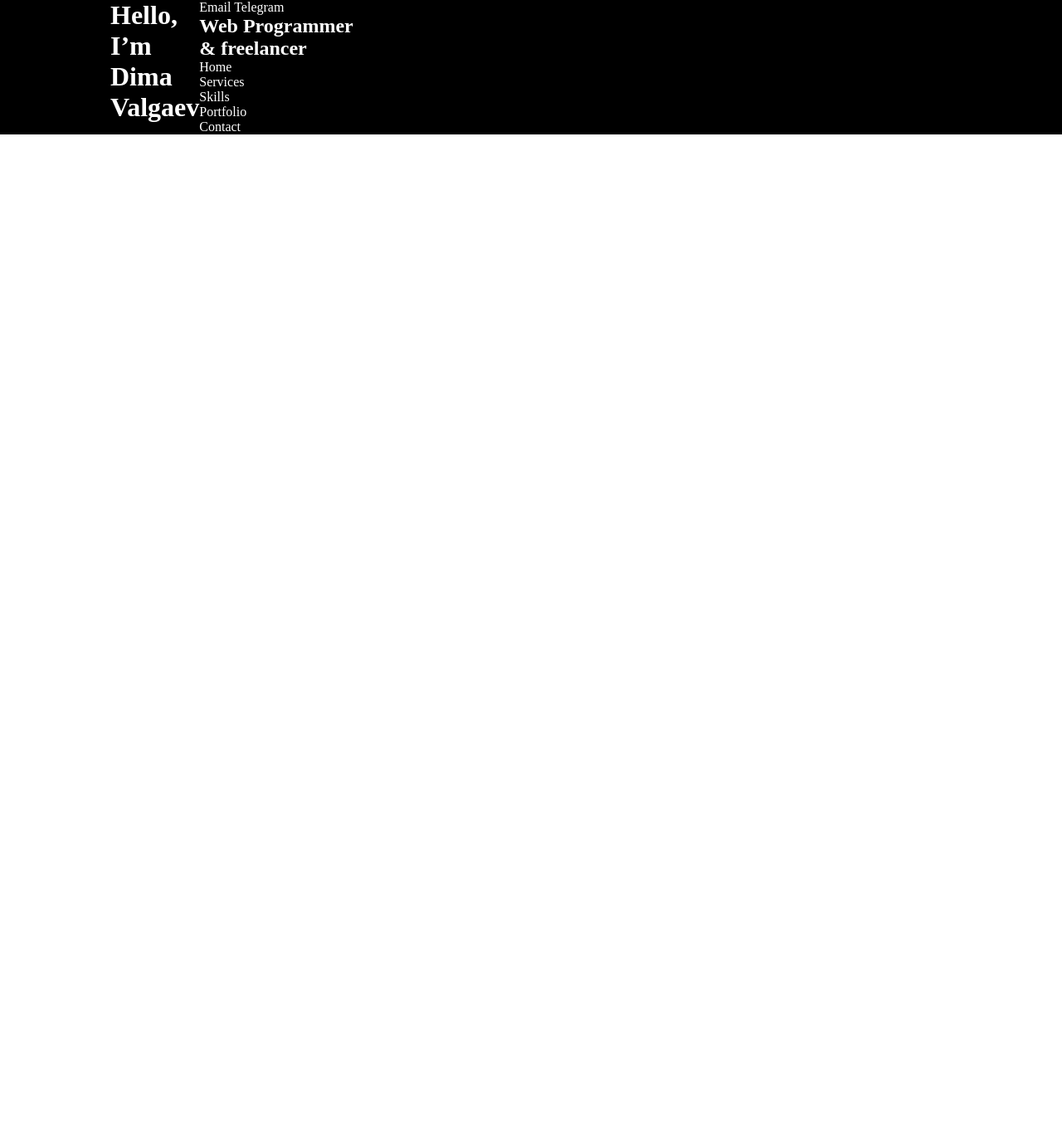
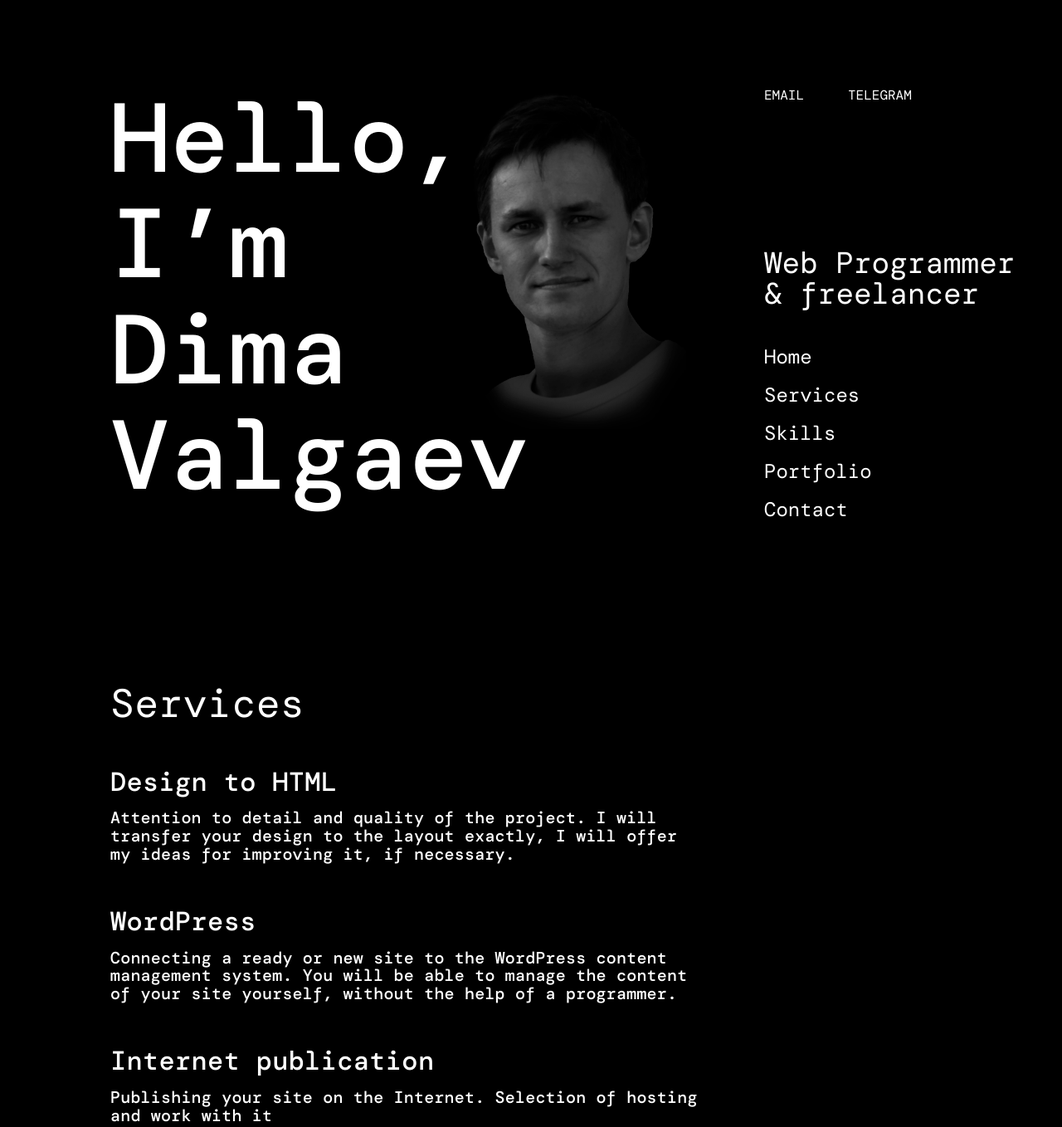
Before and after one commit to MuadDib3/en-portfolio, a plain HTML site: page index.html in a window 1280 px wide. Shown: the top 1358 px of the page at 83% size. Before the commit the page ends 800 px from the top, so only its background shows below. Drawn offline with nearby package versions, Linux system fonts and the light colour scheme; a web font is replaced by a local one.

Commit message:
07 02 23

```diff
--- a/index.html
+++ b/index.html
@@ -13,23 +13,55 @@
 <main>
 <div class="wrapper">
 <div class="content">
-   <div class="home">
+   <section class="home">
       <h1 class="home__title">
          Hello,<br>
          I’m <br>
          Dima <br>
          Valgaev
       </h1>
-      <div class="my-photo"></div>
-   </div>
-   <div class="services">
-
-   </div>
+      <div class="home__my-photo" style="background-image: url(/img/myPhoto.png);"></div>
+   </section>
+   <section class="services">
+      <h3 class="services__title">Services</h3>
+      <div class="services__item">
+         <h4 class="item__title">Design to&nbsp;HTML</h4>
+         <div class="item__text">Attention to&nbsp;detail and quality of&nbsp;the project. I&nbsp;will transfer your design to&nbsp;the layout exactly, I&nbsp;will offer my&nbsp;ideas for improving&nbsp;it, if&nbsp;necessary.</div>
+      </div>
+      <div class="services__item">
+         <h4 class="item__title">WordPress</h4>
+         <div class="item__text">Connecting a&nbsp;ready or&nbsp;new site to&nbsp;the WordPress content management system. You will be&nbsp;able to&nbsp;manage the content of&nbsp;your site yourself, without the help of&nbsp;a&nbsp;programmer.</div>
+      </div>
+      <div class="services__item">
+         <h4 class="item__title">Internet publication</h4>
+         <div class="item__text">Publishing your site on&nbsp;the Internet. Selection of&nbsp;hosting and work with&nbsp;it</div>
+      </div>
+   </section>
+   <section class="skills">
+      <h3 class="skills__title">Skills</h3>
+      <div class="skills__item">
+         <div class="item__title">HTML&nbsp;&amp; CSS</div>
+         <div class="item__text">Based on&nbsp;the graphical layout, I&nbsp;design the information architecture of&nbsp;the pages and write correct, semantic and expressive HTML markup</div>
+      </div>
+      <div class="skills__item">
+         <div class="item__title">Pixel Perfect</div>
+         <div class="item__text">Website design is&nbsp;not only beauty, but also its usability and efficiency. It&rsquo;s not something that can be&nbsp;sacrificed. Your site will be&nbsp;exactly the same as&nbsp;its design.
+         </div>
+      </div>
+      <div class="skills__item">
+         <div class="item__title">JavaScript</div>
+         <div class="item__text">The site should respond to&nbsp;user actions. Whether it&rsquo;s a&nbsp;click or&nbsp;a&nbsp;device change, with javascript I&rsquo;ll make the site interactive.</div>
+      </div>
+      <div class="skills__item">
+         <div class="item__title">Content Management Systems</div>
+         <div class="item__text"></div>
+      </div>
+   </section>
 </div>
 <nav class="nav">
    <div class="nav__contacts">
-      <a href="mailto:myaddib3@gmail.com" class="nav__links">Email</a>
-      <a href="#" class="nav__links">Telegram</a>
+      <a href="mailto:myaddib3@gmail.com">Email</a>
+      <a href="#">Telegram</a>
    </div>
    <h2 class="nav__title">Web Programmer<br>&amp;&nbsp;freelancer</h2>
    <ul class="nav__links">
@@ -40,6 +72,7 @@
       <li class="links__item">Contact</li>
    </ul>
 </nav>
+<br><br><br><br><br><br><br><br><br><br><br><br><br><br><br><br><br><br><br><br><br><br><br><br><br><br><br><br><br><br><br><br><br><br><br><br><br><br><br><br><br><br><br><br><br><br><br><br><br><br><br><br><br><br><br><br><br><br><br><br><br><br><br><br><br><br><br><br><br><br><br><br><br><br><br><br><br><br><br><br><br><br><br><br><br><br><br><br><br><br><br><br><br><br><br><br><br><br><br><br>
 </div>
 </main>
 </body>
--- /dev/null
+++ b/scss/_home.scss
@@ -0,0 +1,23 @@
+.home {
+
+   position: relative;
+   width: 100%;
+
+   &__title {
+      font-weight: 500;
+      font-size: 118px;
+      line-height: 108.5%;
+      letter-spacing: 0.01em;
+   }
+
+   &__my-photo {
+      position: absolute;
+      top: 0;
+      right: 0;
+      width: 43%;
+      height: 413px;
+      background-position: 50% 50%;
+      background-repeat: no-repeat;
+      background-size: contain;
+   }
+}
--- /dev/null
+++ b/scss/_nav.scss
@@ -0,0 +1,32 @@
+.nav {
+   &__contacts {
+      display: flex;
+      gap: 53px;
+      font-weight: 400;
+      font-size: 16px;
+      line-height: 21px;
+      margin-bottom: 173px;
+      text-transform: uppercase;
+   }
+
+   &__title {
+      font-weight: 400;
+      font-size: 36px;
+      line-height: 104.2%;
+      margin-bottom: 45px;
+   }
+
+   &__links {
+      display: flex;
+      flex-direction: column;
+      gap: 22px;
+   }
+}
+.links {
+
+   &__item {
+      font-weight: 400;
+      font-size: 24px;
+      line-height: 24px;
+   }
+}
--- /dev/null
+++ b/scss/_services.scss
@@ -0,0 +1,35 @@
+.services {
+
+   display: flex;
+   flex-direction: column;
+   gap: 53px;
+
+   &__title {
+      font-weight: 400;
+      font-size: 48px;
+      line-height: 48px;
+      letter-spacing: 0.01em;
+   }
+
+   &__item {
+      display: flex;
+      flex-direction: column;
+      gap: 16px;
+   }
+}
+.item {
+
+   &__title {
+      font-weight: 500;
+      font-size: 32px;
+      line-height: 108.5%;
+      letter-spacing: 0.01em;
+   }
+
+   &__text {
+      font-weight: 500;
+      font-size: 20px;
+      line-height: 108.5%;
+      letter-spacing: 0.01em;
+   }
+}
--- a/scss/main.scss
+++ b/scss/main.scss
@@ -1,6 +1,9 @@
+@import url('https://fonts.googleapis.com/css2?family=DM+Mono:wght@300;400;500&display=swap');
+
 main {
    background-color: #000;
    color: #fff;
+   font-family: "DM Mono", sans-serif;
 }
 
 .wrapper {
@@ -8,9 +11,23 @@ main {
    padding: 0 133px;
    max-width: 1440px;
    width: 100%;
-   display: flex;
 }
 
 .content {
+   width: 70%;
+   padding-top: 13vh;
+   display: flex;
+   flex-direction: column;
+   gap: 210px;
+}
 
+.nav {
+   position: fixed;
+   top: 13vh;
+   left: 70%;
+   padding-left: 25px;
 }
+
+@import "_nav.scss";
+@import "_home.scss";
+@import "_services.scss"
```
Also changed, not shown: css/main.css, img/myPhoto.png (added).
